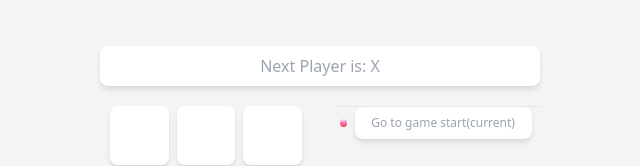
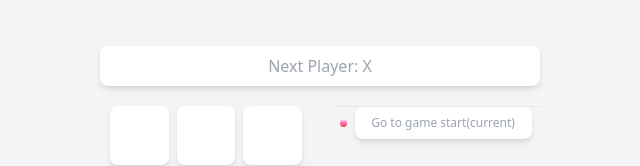
Before and after one commit to danieljpgo/tic-tac-toe, a React (Create React App) app: page / in a window 1280 px wide. Shown: the part 198-364 px from the top of the page, without its empty margins (320-960 px from the left). Built offline with nearby package versions, Linux system fonts and the light colour scheme.

Commit message:
fix: add getByRole for fix test 'select a step to return to the starting point'

```diff
--- a/src/app/Game/utils.ts
+++ b/src/app/Game/utils.ts
@@ -3,7 +3,7 @@ import { Board, Square } from './types';
 export function calculateStatus(winner: Square, board: Board, nextValue: Square) {
   const winnerText = `Winner: ${winner}`;
   const scratchText = 'Scratch: Cat\'s game';
-  const nextPlayerText = `Next Player is: ${nextValue}`;
+  const nextPlayerText = `Next Player: ${nextValue}`;
 
   if (winner) {
     return winnerText;
```
Also changed, not shown: 2 other files (tests, documents, lock files or other folders).
